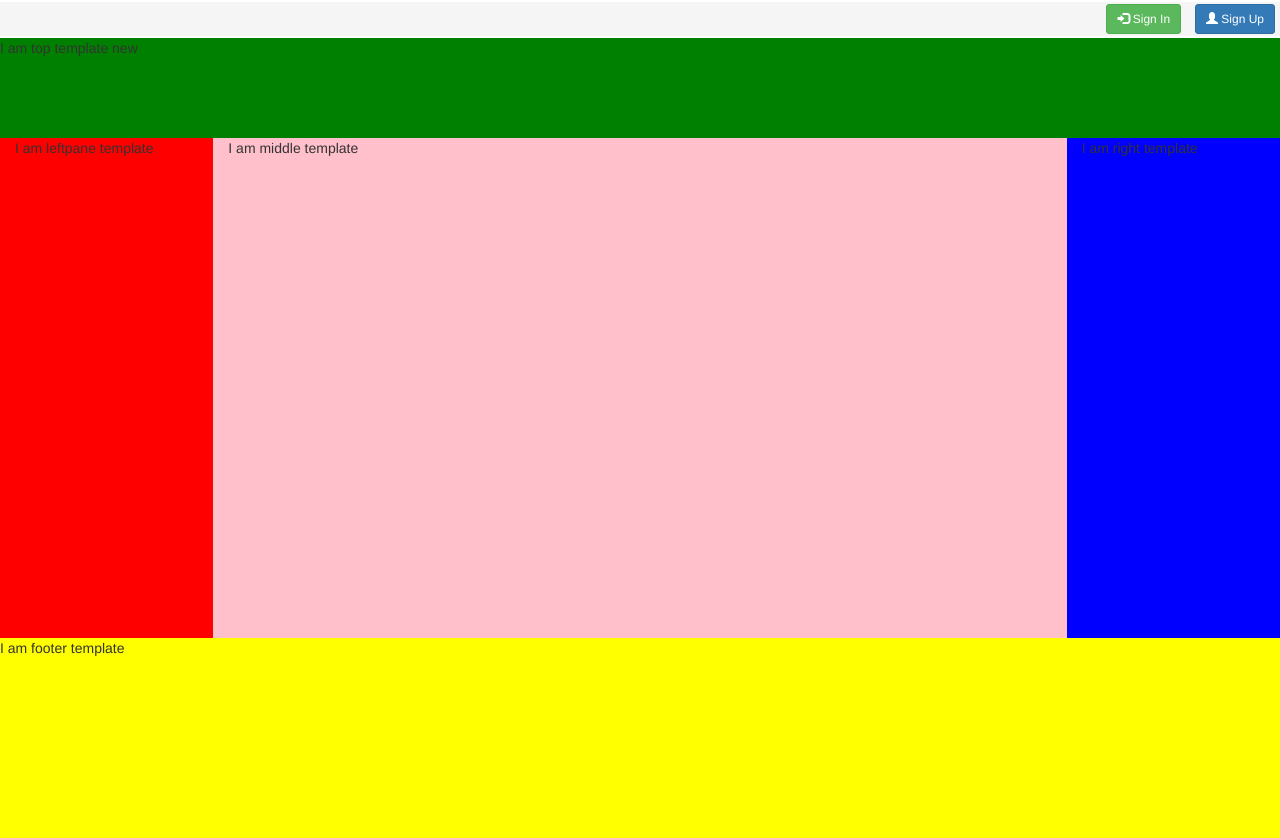
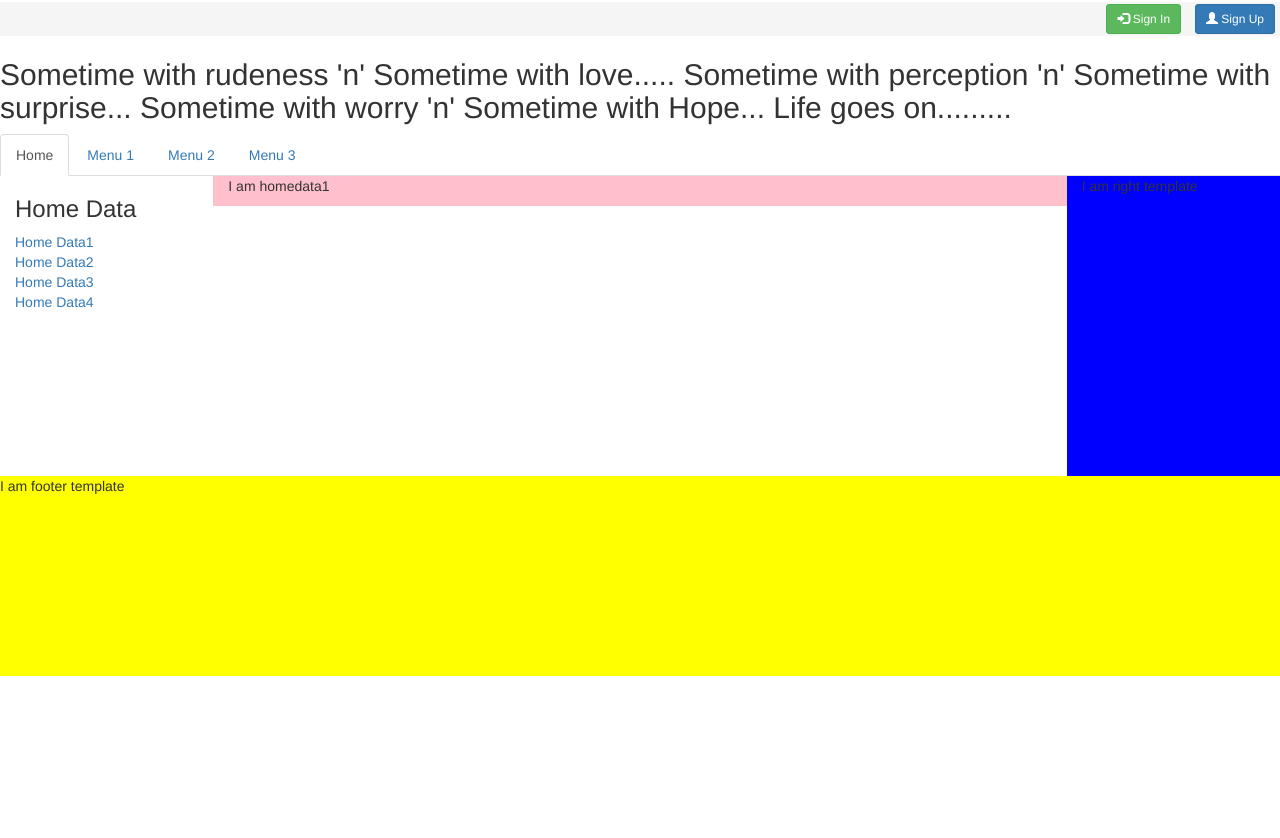
Before and after one commit to mKadiyan/mehar, a web app: page / in a window 1280 px wide. After the commit the page ends 676 px from the top, so only its background shows below. Run offline with its HTML, style and script files only (its server is not run), Linux system fonts and the light colour scheme; data that the repository does not hold is empty; some libraries are stand-ins or nearby versions.

Commit message:
add links

```diff
--- a/uiserver/src/main/webapp/style/mehar.css
+++ b/uiserver/src/main/webapp/style/mehar.css
@@ -11,6 +11,11 @@ headerpane > div >ul
     margin-bottom: 2px;
 }
 
+toppane > div > p
+{
+    background-color: #5cb85c;
+}
+
 .modal-header, h4, .close
 {
             background-color: #5cb85c;
--- a/uiserver/src/main/webapp/templates/leftPaneTemplate.html
+++ b/uiserver/src/main/webapp/templates/leftPaneTemplate.html
@@ -1,3 +1,40 @@
-<div class="col-md-2" style="background-color:red;height :500px">
-    I am leftpane template
+<div class="col-md-2" style="background-color:light-grey">
+    <div class="tab-content">
+        <div id="home" class="tab-pane fade in active">
+            <h3>Home Data</h3>
+            <ul>
+                <li class="active"><a data-toggle="tab" href="#homedata1">Home Data1</a></li>
+                <li><a data-toggle="tab" href="#homedata2">Home Data2</a></li>
+                <li><a data-toggle="tab" href="#homedata3">Home Data3</a></li>
+                <li><a data-toggle="tab" href="#homedata4">Home Data4</a></li>
+            </ul>
+        </div>
+        <div id="menu1" class="tab-pane fade">
+            <h3>Menu1 Data</h3>
+            <ul>
+                <li class="active"><a data-toggle="tab" href="#menu1data1">Menu1 Data1</a></li>
+                <li><a data-toggle="tab" href="#menu1data2">Menu1 Data2</a></li>
+                <li><a data-toggle="tab" href="#menu1data3">Menu1 Data3</a></li>
+                <li><a data-toggle="tab" href="#menu1data4">Menu1 Data4</a></li>
+            </ul>
+        </div>
+        <div id="menu2" class="tab-pane fade">
+            <h3>Menu2 Data</h3>
+            <ul>
+                <li class="active"><a data-toggle="tab" href="#menu2data1">Menu2 Data1</a></li>
+                <li><a data-toggle="tab" href="#menu2data2">Menu2 Data2</a></li>
+                <li><a data-toggle="tab" href="#menu2data3">Menu2 Data3</a></li>
+                <li><a data-toggle="tab" href="#menu2data4">Menu2 Data4</a></li>
+            </ul>
+        </div>
+        <div id="menu3" class="tab-pane fade">
+            <h3>Menu3 Data</h3>
+            <ul>
+                <li class="active"><a data-toggle="tab" href="#menu3data1">Menu3 Data1</a></li>
+                <li><a data-toggle="tab" href="#menu3data2">Menu3 Data2</a></li>
+                <li><a data-toggle="tab" href="#menu3data3">Menu3 Data3</a></li>
+                <li><a data-toggle="tab" href="#menu3data4">Menu3 Data4</a></li>
+            </ul>
+        </div>
+    </div>
 </div>
--- a/uiserver/src/main/webapp/templates/middlePaneTemplate.html
+++ b/uiserver/src/main/webapp/templates/middlePaneTemplate.html
@@ -1,3 +1,52 @@
-<div class="col-md-8" style="background-color:pink;height :500px">
-    I am middle template
+<div class="col-md-8" style="background-color:pink">
+    <div class="tab-content">
+        <div id="homedata1" class="tab-pane fade in active">
+            <p>I am homedata1</p>
+        </div>
+        <div id="homedata2" class="tab-pane fade ">
+            <p>I am homedata2</p>
+        </div>
+        <div id="homedata3" class="tab-pane fade ">
+            <p>I am homedata3</p>
+        </div>
+        <div id="homedata4" class="tab-pane fade ">
+            <p>I am homedata4</p>
+        </div>
+        <div id="menu1data1" class="tab-pane fade ">
+            <p>I am menu1data1</p>
+        </div>
+        <div id="menu1data2" class="tab-pane fade ">
+            <p>I am menu1data2</p>
+        </div>
+        <div id="menu1data3" class="tab-pane fade ">
+            <p>I am menu1data3</p>
+        </div>
+        <div id="menu1data4" class="tab-pane fade ">
+            <p>I am menu1data4</p>
+        </div>
+        <div id="menu2data1" class="tab-pane fade ">
+            <p>I am menu2data1</p>
+        </div>
+        <div id="menu2data2" class="tab-pane fade ">
+            <p>I am menu2data2</p>
+        </div>
+        <div id="menu2data3" class="tab-pane fade ">
+            <p>I am menu2data3</p>
+        </div>
+        <div id="menu2data4" class="tab-pane fade ">
+            <p>I am menu2data4</p>
+        </div>
+        <div id="menu3data1" class="tab-pane fade ">
+            <p>I am menu3data1</p>
+        </div>
+        <div id="menu3data2" class="tab-pane fade ">
+            <p>I am menu3data2</p>
+        </div>
+        <div id="menu3data3" class="tab-pane fade ">
+            <p>I am menu3data3</p>
+        </div>
+        <div id="menu3data4" class="tab-pane fade ">
+            <p>I am menu3data4</p>
+        </div>
+    </div>
 </div>
--- a/uiserver/src/main/webapp/templates/rightPaneTemplate.html
+++ b/uiserver/src/main/webapp/templates/rightPaneTemplate.html
@@ -1,3 +1,3 @@
-<div class="col-md-2" style="background-color:blue;height :500px">
+<div class="col-md-2" style="background-color:blue;height :300px">
     I am right template
 </div>
--- a/uiserver/src/main/webapp/templates/topPaneTemplate.html
+++ b/uiserver/src/main/webapp/templates/topPaneTemplate.html
@@ -1,3 +1,20 @@
-<div class="row" style="background-color:green;height :100px">
-    I am top template new
+<div class="row">
+    <div class="col-dm-12" style="background-color: #FFFFFF;">
+        <p>
+            <h2>
+            Sometime with rudeness 'n' Sometime with love.....
+            Sometime with perception 'n' Sometime with surprise...
+            Sometime with worry 'n' Sometime with Hope... Life goes on.........
+            </h2>
+        </p>
+    </div>
+
+    <div class="col-dm-12">
+        <ul class="nav nav-tabs">
+            <li class="active"><a data-toggle="tab" href="#home">Home</a></li>
+            <li><a data-toggle="tab" href="#menu1">Menu 1</a></li>
+            <li><a data-toggle="tab" href="#menu2">Menu 2</a></li>
+            <li><a data-toggle="tab" href="#menu3">Menu 3</a></li>
+        </ul>
+    </div>
 </div>
```
